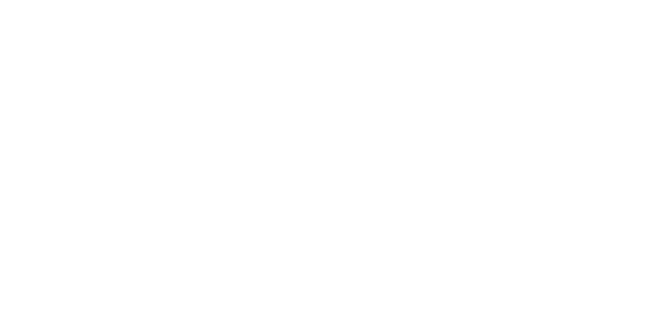
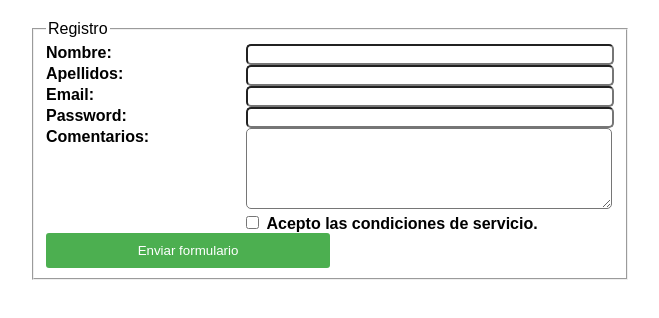
Before and after one commit to cos97/LenguajeMarcasTareas, a plain HTML site: page ValidacionFormularioJS/index.html in a window 1280 px wide. Shown: the whole page, without its empty margins (310-969 px from the left). Drawn offline with Linux system fonts and the light colour scheme.

Commit message:
ValidacionV1

```diff
--- a/ValidacionFormularioJS/css/style.css
+++ b/ValidacionFormularioJS/css/style.css
@@ -0,0 +1,91 @@
+body {font-family: Arial, Helvetica, sans-serif;}
+form {
+    width: 600px;
+    margin: 20px auto 0 auto;
+}
+label {
+    float: left;
+    width: 200px;
+    font-weight: bold;
+}
+label[for="registro_condiciones"] {
+    float: none;
+}
+input[type="text"],
+input[type="password"],
+textarea {
+    width: 360px;
+    border-radius: 5px;
+}
+input[type="checkbox"]{
+    margin-left: 200px;
+}
+input[type="submit"]{
+    display: block;
+    width: 50%;
+    padding: 10px;
+    background-color: #4CAF50;
+    color: white;
+    border: none;
+    border-radius: 3px;
+    cursor: pointer;
+  }
+
+  input[type="submit"]:hover {
+    background-color: #3e8e41;
+  }
+/*
+body {
+    display: flex;
+    justify-content: center;
+    align-items: center;
+    height: 100vh;
+  }
+
+  form {
+    width: 400px;
+    padding: 20px;
+    border: 1px solid #ccc;
+    border-radius: 5px;
+    box-shadow: 0 0 10px rgba(0, 0, 0, 0.2);
+  }
+
+  legend {
+    font-size: 20px;
+    font-weight: bold;
+    margin-bottom: 10px;
+  }
+
+  label {
+    display: block;
+    margin-bottom: 5px;
+  }
+
+  input[type="text"],
+  input[type="password"],
+  textarea {
+    width: 100%;
+    padding: 5px;
+    margin-bottom: 10px;
+    border: 1px solid #ccc;
+    border-radius: 3px;
+  }
+
+  input[type="checkbox"] {
+    margin-right: 5px;
+  }
+
+  input[type="submit"] {
+    display: block;
+    width: 100%;
+    padding: 10px;
+    background-color: #4CAF50;
+    color: white;
+    border: none;
+    border-radius: 3px;
+    cursor: pointer;
+  }
+
+  input[type="submit"]:hover {
+    background-color: #3e8e41;
+  }*/
--- a/ValidacionFormularioJS/index.html
+++ b/ValidacionFormularioJS/index.html
@@ -6,10 +6,81 @@
     <meta name="viewport" content="width=device-width, initial-scale=1.0">
     <title>Document</title>
     <link rel="stylesheet" href="/css/style.css">
+    <script>
+        function validacion() {
+            var valor1 = document.getElementById("registro_nombre").value;
+            var valor2 = document.getElementById("registro_email").value;
+            var valor3 = document.getElementById("registro_comentarios").value;
+            var valor4 = document.getElementById("registro_password").value;
+            var valor5 = document.getElementById("registro_condiciones").checked;
+
+            //Constraseña 8-16 caracteres con digito mayus y minus
+            var patt = /^(?=.*\d)(?=.*[a-z])(?=.*[A-Z]).{8,16}$/;
+
+            if (valor1 === "" || valor2 === "") {
+                alert('Los campos nombre, email son obligatorios.');
+                return false;
+            }
+            if (valor3.length === 0) {
+                alert('El campo comentario es obligatorio');
+                return false;
+            }
+            if (!valor2.includes('@')) {
+                alert('El campo email debe incluir la @');
+                return false;
+            }
+            if (valor3.length > 50) {
+                alert('El campo comentario no puede exceder de los 50 caracteres');
+                return false;
+            }
+            if (!patt.test(valor4)) {
+                alert('La contraseña no es correcta');
+                return false;
+            }
+            if (!valor5) {
+                alert('Debes aceptar las condiciones');
+                return false;
+            }
+            //Si se completa todo, devuelve true porque está correcto
+            alert('Formulario infernal completado!');
+            return true;
+        }
+    </script>
 </head>
 <body>
+    <form action="" method="post" id="registro" onsubmit="return validacion()">
+        <fieldset>
+            <legend>Registro</legend>
+            <label for="registro_nombre">
+                Nombre:
+            </label>
+            <input type="text" name="nombre" id="registro_nombre"/>
 
+            <label for="registro_apellidos">
+                Apellidos:
+            </label>
+            <input type="text" name="apellidos" id="registro_apellidos"/>
 
-    <script type="text/javascript" src="/js/main.js"></script>
+            <label for="registro_email">
+                Email:
+            </label>
+            <input type="text" name="email" id="registro_email"/>
+
+            <label for="registro_password">
+                Password:
+            </label>
+            <input type="password" name="password" id="registro_password"/>
+
+            <label for="registro_comentarios">
+                Comentarios:
+            </label>
+            <textarea name="comentarios" id="registro_comentarios" rows="5"></textarea>
+
+            <input type="checkbox" name="condiciones" id="registro_condiciones" value="1">
+            <label for="registro_condiciones">Acepto las condiciones de servicio.</label>
+
+            <input type="submit" value="Enviar formulario">
+        </fieldset>
+    </form>
 </body>
 </html>
```
Also changed, not shown: ValidacionFormularioJS/js/main.js (deleted).
